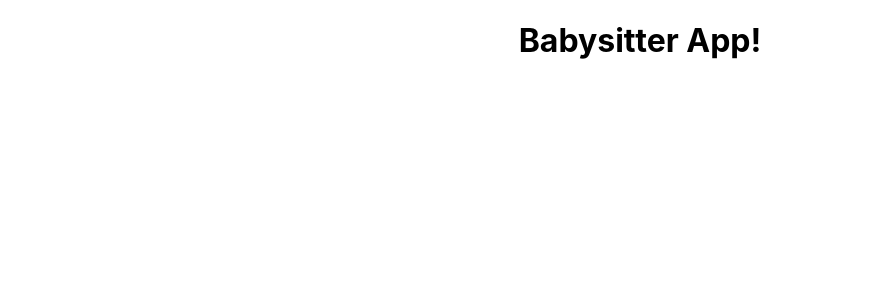
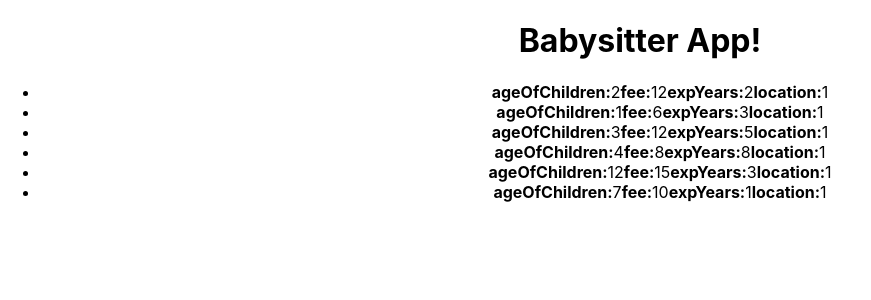
Before and after one commit to SerksesE/babysitter-tinder, a React (Create React App) app: page / in a window 1280 px wide. Shown: the top 300 px of the page, without its empty margins (0-871 px from the left). Built offline with nearby package versions, Linux system fonts and the light colour scheme.

Commit message:
create database and parentsProfile

```diff
--- a/src/App.js
+++ b/src/App.js
@@ -1,11 +1,13 @@
 import React, { Component } from 'react';
 import './App.css';
+import {ParentsContainer} from './components/ParentsContainer'
 
 class App extends Component {
   render() {
     return (
       <div className="App">
         <h1>Babysitter App!</h1>
+        <ParentsContainer />
       </div>
     );
   }
--- /dev/null
+++ b/src/components/Parents.js
@@ -0,0 +1,12 @@
+import React, { Component } from 'react';
+
+export class Parents extends Component {
+  render() {
+    return <li>
+      <b>ageOfChildren:</b>{this.props.ageOfChildren}
+      <b>fee:</b>{this.props.fee}
+      <b>expYears:</b>{this.props.expYears}
+      <b>location:</b>{this.props.location}
+    </li>
+  }
+}
--- /dev/null
+++ b/src/components/ParentsContainer.js
@@ -0,0 +1,76 @@
+import React, { Component } from 'react';
+import { Parents } from './Parents';
+
+export class ParentsContainer extends Component {
+
+    state = {
+        parents: [
+            {
+                id: 1,
+                ageOfChildren: 2,
+                numberOfChildren: 1,
+                feeInEuros: 12,
+                experienceInYears: 2,
+                location: 1
+            }, {
+                id: 2,
+                ageOfChildren: 1,
+                numberOfChildren: 2,
+                feeInEuros: 6,
+                experienceInYears: 3,
+                location: 1
+            }, {
+                is: 3,
+                ageOfChildren: 3,
+                numberOfChildren: 3,
+                feeInEuros: 12,
+                experienceInYears: 5,
+                location: 1
+            }, {
+                id: 4,
+                ageOfChildren: 4,
+                numberOfChildren: 4,
+                feeInEuros: 8,
+                experienceInYears: 8,
+                location: 1
+            }, {
+                id: 5,
+                ageOfChildren: 12,
+                numberOfChildren: 2,
+                feeInEuros: 15,
+                experienceInYears: 3,
+                location: 1
+            }, {
+                id: 6,
+                ageOfChildren: 7,
+                numberOfChildren: 1,
+                feeInEuros: 10,
+                experienceInYears: 1,
+                location: 1
+            }
+        ]
+    }
+
+    renderParents = (parents) => {
+        return (
+            <Parents
+                key={parents.id}
+                ageOfChildren={parents.ageOfChildren}
+                expYears={parents.experienceInYears}
+                fee={parents.feeInEuros}
+                location={parents.location}
+            />
+        )
+    }
+
+
+    render() {
+        return (
+            <div className="parentsContainer">
+                <ul>
+                    {this.state.parents.map(this.renderParents)}
+                </ul>
+            </div>
+        );
+    }
+}
```
Also changed, not shown: src/components/BabySitters.js (added, +12 -0 lines), src/components/BabySittersContainer.js (added, +76 -0 lines), 1 other file (tests, documents, lock files or other folders).
